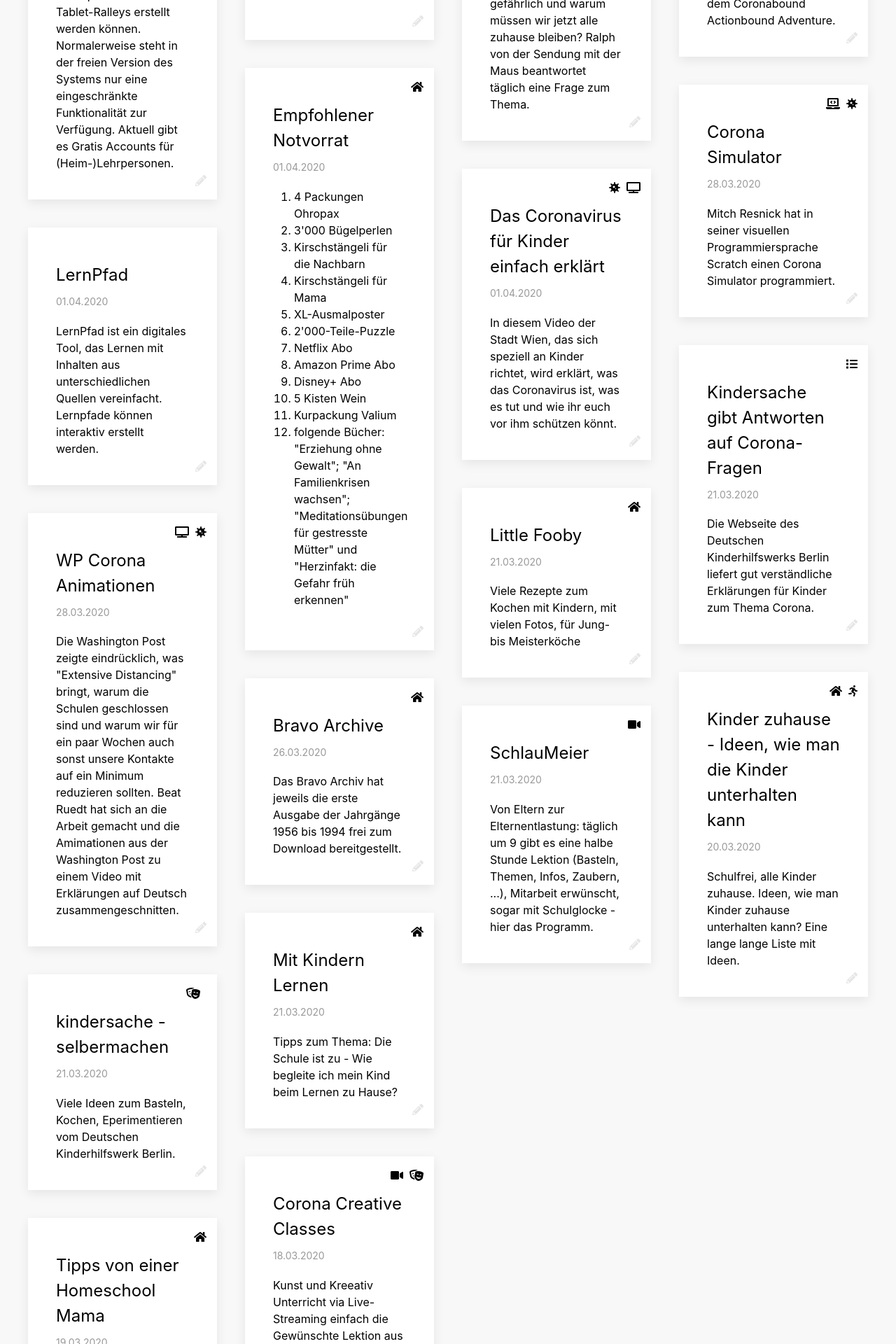
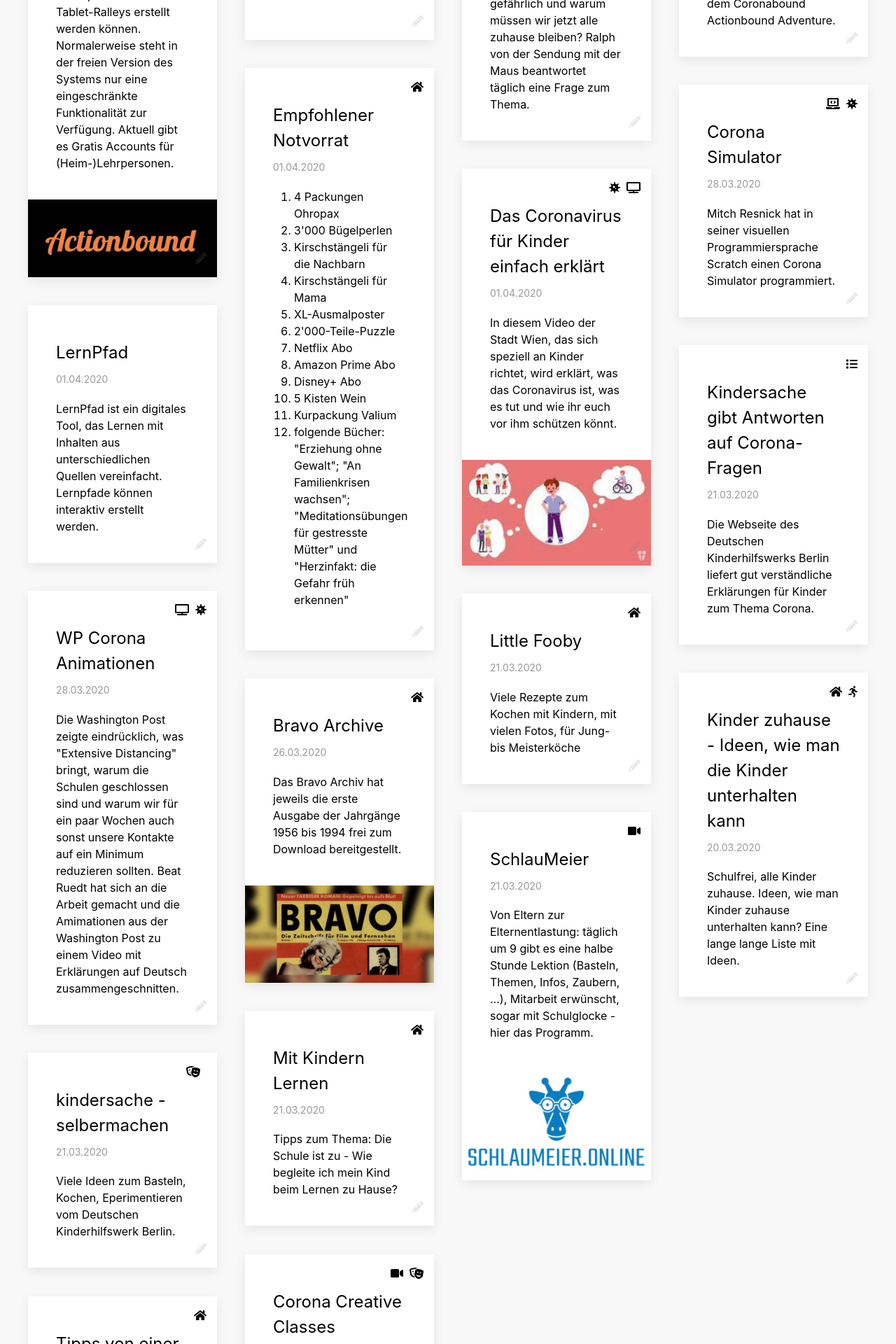
Before and after one commit to heimschulung/heimschulung.github.io, a Jekyll site: the page built from new.html, in a window 1280 px wide. Shown: the part 728-2648 px from the top of the page at 70% size. Built offline with Jekyll 4.4.1, drawn with Linux system fonts in a browser that asks for light colours; nearby versions of some CDN libraries.

Commit message:
fix html

```diff
--- a/_data/links/bravo.yaml
+++ b/_data/links/bravo.yaml
@@ -1,8 +1,8 @@
 titl: Bravo Archive
 date: 2020-03-26
 href: http://bravo-archiv-shop.com/ein-wenig-licht-in-dunklen-zeiten
+pict: yes
 desc: |
   Das Bravo Archiv hat jeweils die erste Ausgabe der Jahrgänge 1956 bis 1994 frei zum Download bereitgestellt.
 tags:
     - alltag
-pict: yes
--- a/new.html
+++ b/new.html
@@ -43,10 +43,9 @@ layout: mosaic
                     &nbsp;<i class="{{ site.data.tags[tag].icon }}"></i>
                   {% endfor %}
             </div>
-            {% if link.pict == "yes" %}
+            {% if link.pict %}
             <div class="uk-card-media-bottom">
-              <img src="{{
-                "/assets/bg/" | append: file | append: ".jpeg" | relative_url }}" alt="">
+              <img src="{{"/assets/bg/" | append: file | append: ".jpeg" | relative_url }}"  alt="" />
             </div>
             {% endif %}
             </a>
```
